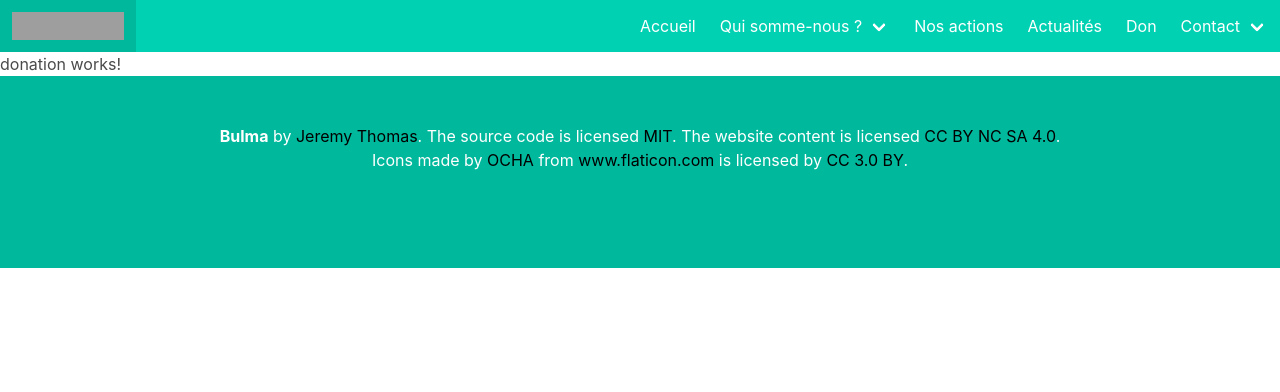
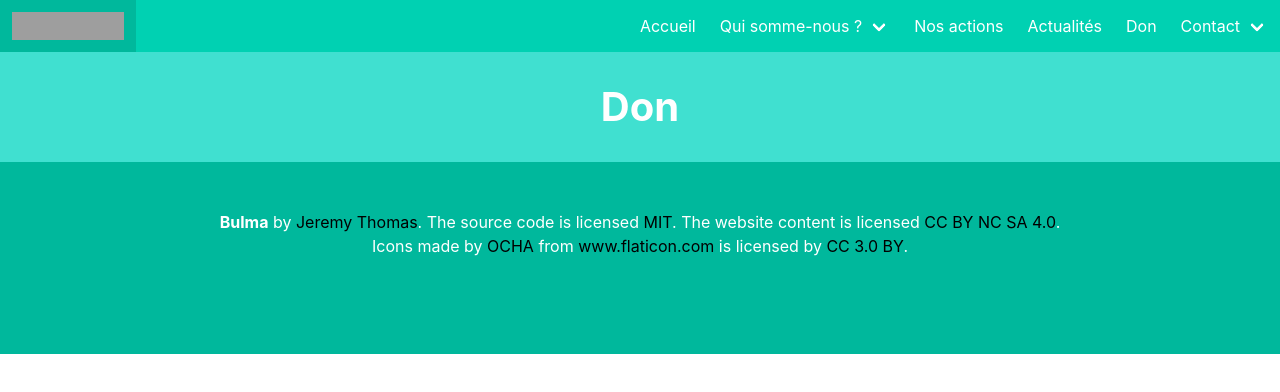
Before and after one commit to ilhame-sys/frontend, an Angular app: page /donation in a window 1280 px wide. Shown: the top 392 px of the page. Built offline with nearby package versions, Linux system fonts and the light colour scheme; grey boxes are pictures that could not be loaded.

Commit message:
MàJ contact & donation & membership
- Ajout d'un titre sur les pages concernées.

```diff
--- a/src/app/component/contact/contact.component.html
+++ b/src/app/component/contact/contact.component.html
@@ -1,3 +1,6 @@
+<div class="titre">
+  <b>Contact</b>
+</div>
 <section class="section">
   <div class="columns">
     <div class="column">
--- a/src/app/component/donation/donation.component.html
+++ b/src/app/component/donation/donation.component.html
@@ -1,3 +1,3 @@
-<p>
-  donation works!
-</p>
+<div class="titre">
+  <b>Don</b>
+</div>
--- a/src/app/component/membership/membership.component.html
+++ b/src/app/component/membership/membership.component.html
@@ -1,3 +1,3 @@
-<p>
-  membership works!
-</p>
+<div class="titre">
+  <b>Adhésion</b>
+</div>
```
